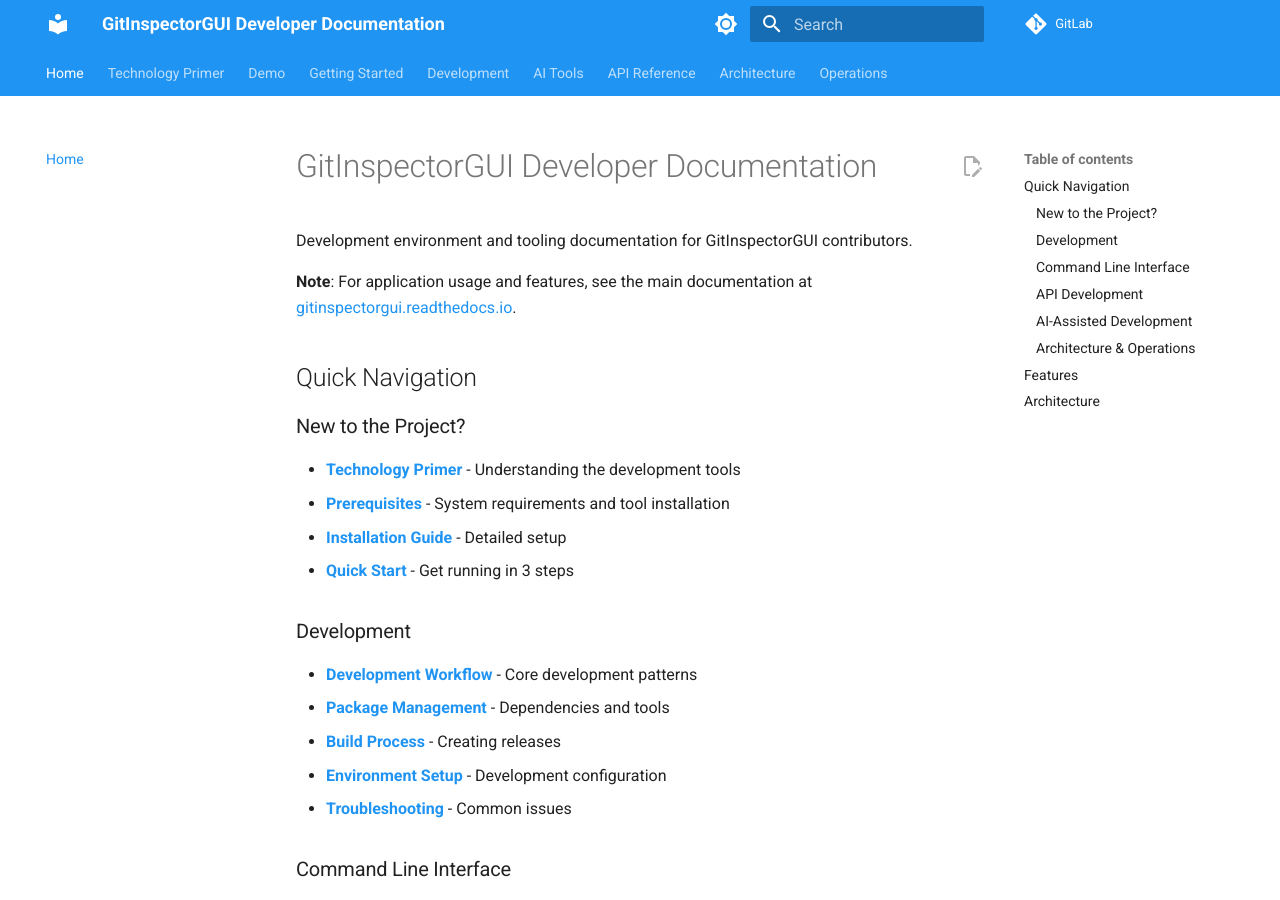
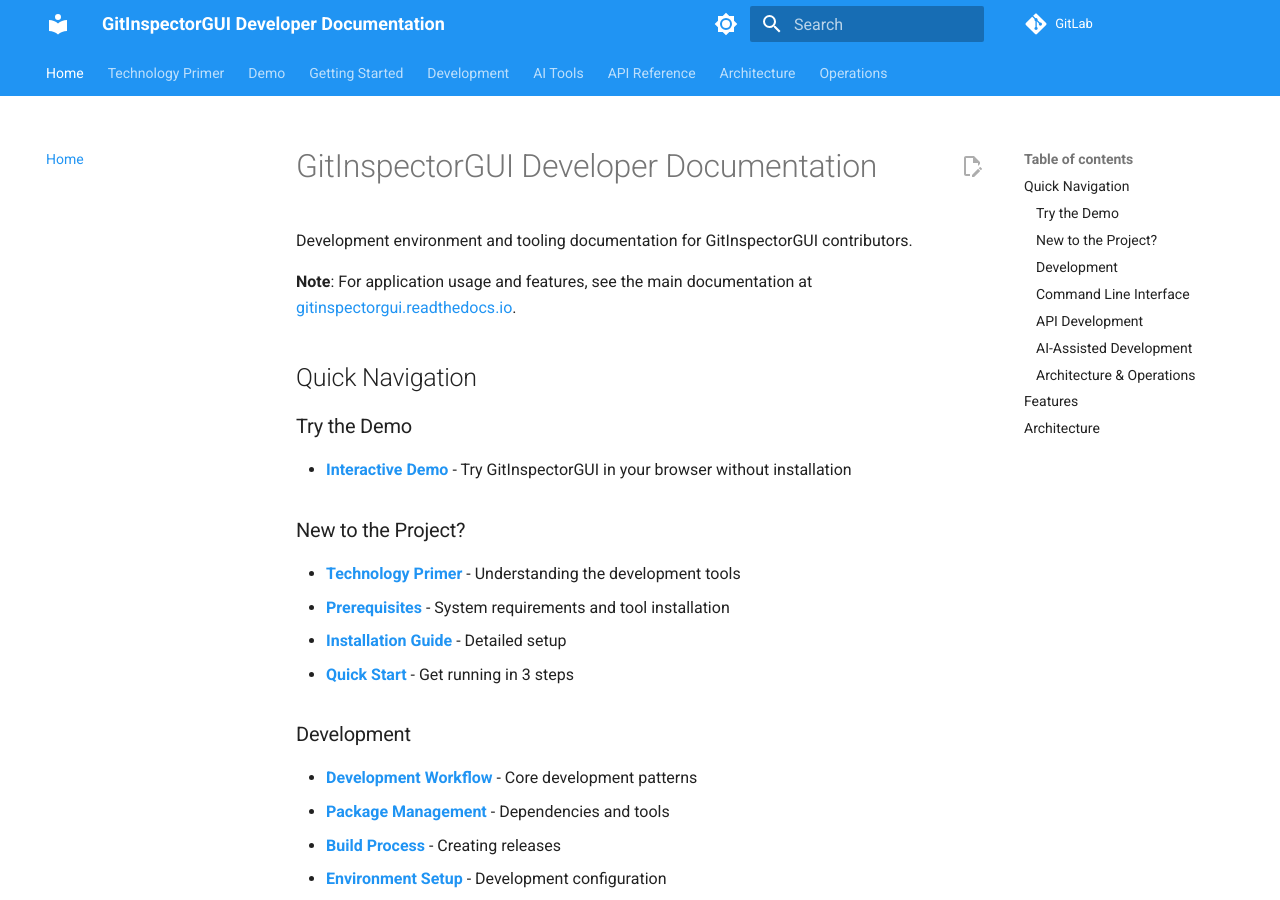
Before and after one commit to boost-edu-tools/gitinspectorgui, an MkDocs documentation site: the page built from docs/index.md, in a window 1280 px wide and 900 px high. Built offline with MkDocs 1.6.1 and Material for MkDocs 9.7.7, drawn with Linux system fonts in a browser that asks for light colours; comment, search, counter and statistics services are not loaded.

Commit message:
docs: reintroduce demo link to landing page

```diff
--- a/docs/index.md
+++ b/docs/index.md
@@ -5,6 +5,10 @@
 **Note**: For application usage and features, see the main documentation at [gitinspectorgui.readthedocs.io](https://gitinspectorgui.readthedocs.io/en/latest/).
 
 ## Quick Navigation
+
+### Try the Demo
+
+-   **[Interactive Demo](https://edu-boost.gitlab.io/gitinspectorgui/demo/)** - Try GitInspectorGUI in your browser without installation
 
 ### New to the Project?
 
```
